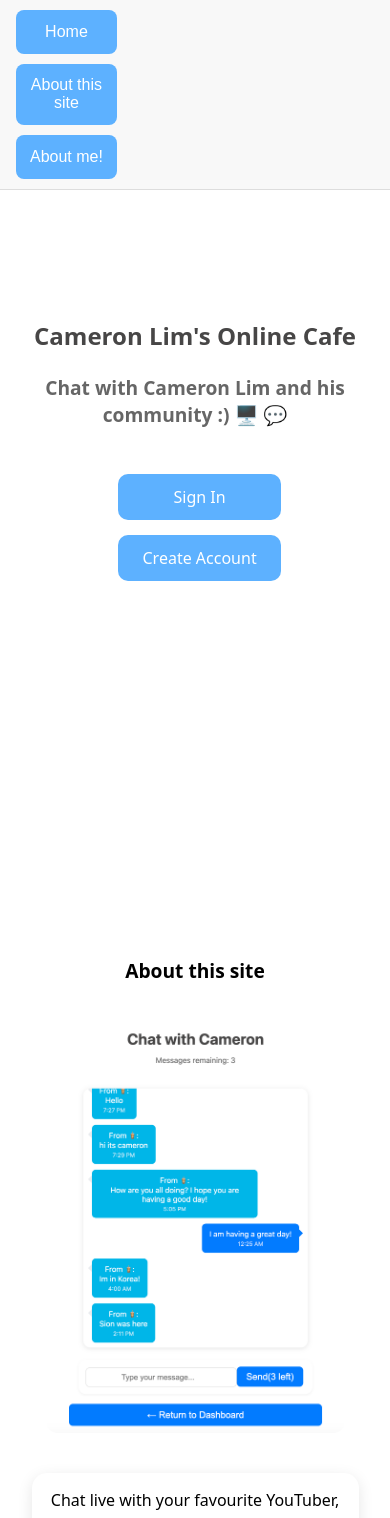
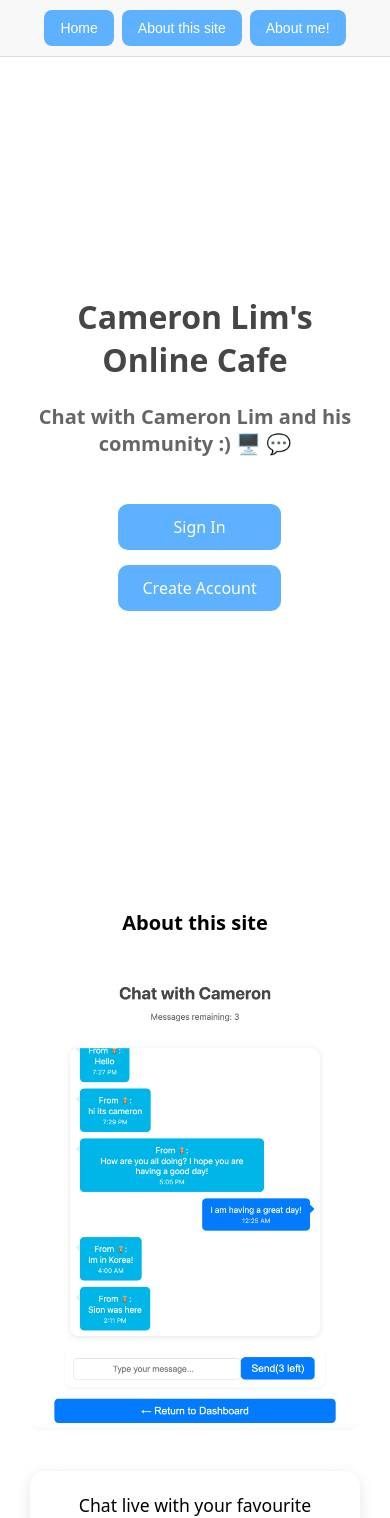
Before and after one commit to Cameronlhwa/CameronLim-Fan-Website, a React (Vite) app: page /CameronLim-Fan-Website/ in a window 390 px wide. Shown: the top 1518 px of the page. Built offline with nearby package versions, Linux system fonts and the light colour scheme; no server answers.

Commit message:
Fixing homepage mobile dimension issues

```diff
--- a/src/App.css
+++ b/src/App.css
@@ -89,50 +89,37 @@ body {
 
 @media (max-width: 768px) {
   .dashboard-banner {
-    flex-direction: column;
-    align-items: flex-start;
+    flex-direction: row;
+    flex-wrap: wrap;
+    align-items: center;
+    justify-content: center;
+    gap: 10px;
     padding: 10px 1rem;
-    gap: 10px;
   }
 
   .banner-left {
-    flex-direction: column;
-    align-items: flex-start;
+    display: flex;
+    flex-direction: row;
+    flex-wrap: wrap;
+    justify-content: center;
+    align-items: center;
+    gap: 8px;
     font-size: 16px;
   }
 
-  .dashboard-button {
-    width: 100%;
-    font-size: 16px;
+  /* ✅ Apply width only to generic buttons, but NOT those inside .banner-left */
+  a:not(.dashboard-button),
+  button:not(.dashboard-button) {
+    width: 80% !important;
+    font-size: 1rem;
+    text-align: center;
+    margin: 0 auto;
   }
 
-  .text-box {
-    font-size: 1rem;
-    padding: 15px;
-    max-width: 90%;
-  }
-
-  h1 {
-    font-size: 1.5rem;
-  }
-
-  h2 {
-    font-size: 1.2rem;
-  }
-
-  .aboutSiteContent,
-  .aboutSiteContentRev {
-    flex-direction: column !important;
-    gap: 20px;
-  }
-
-  img {
-    width: 90% !important;
-    height: auto;
-  }
-
-  a, button {
-    width: 80% !important;
-    font-size: 1rem;
+  .dashboard-button {
+    width: auto !important; /* 👈 override the global rule */
+    padding: 10px 16px;
+    font-size: 14px;
+    white-space: nowrap;
   }
 }
--- a/src/App.jsx
+++ b/src/App.jsx
@@ -193,6 +193,7 @@ const styles = {
     display: 'flex',
     flexDirection: 'column',
     alignItems: 'center',
+    textAlign: 'center',
     width: '100%',
     boxSizing: 'border-box',
     scrollBehavior: 'smooth',
@@ -229,6 +230,8 @@ const styles = {
     flexDirection: 'column',
     gap: '15px',
     marginTop: '30px',
+    alignItems: 'center',
+    textAlign: 'center',
   },
   button: {
     padding: '12px 20px',
```
